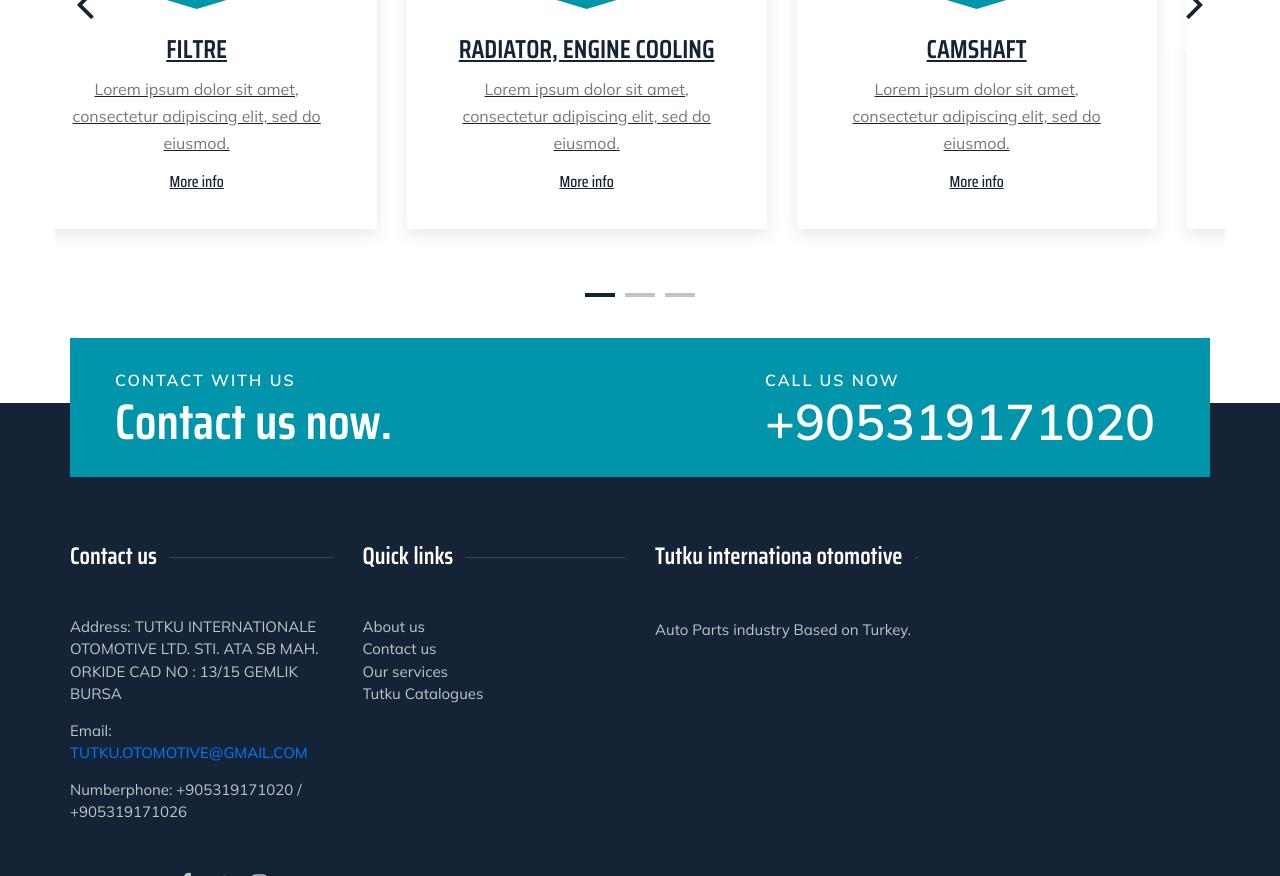
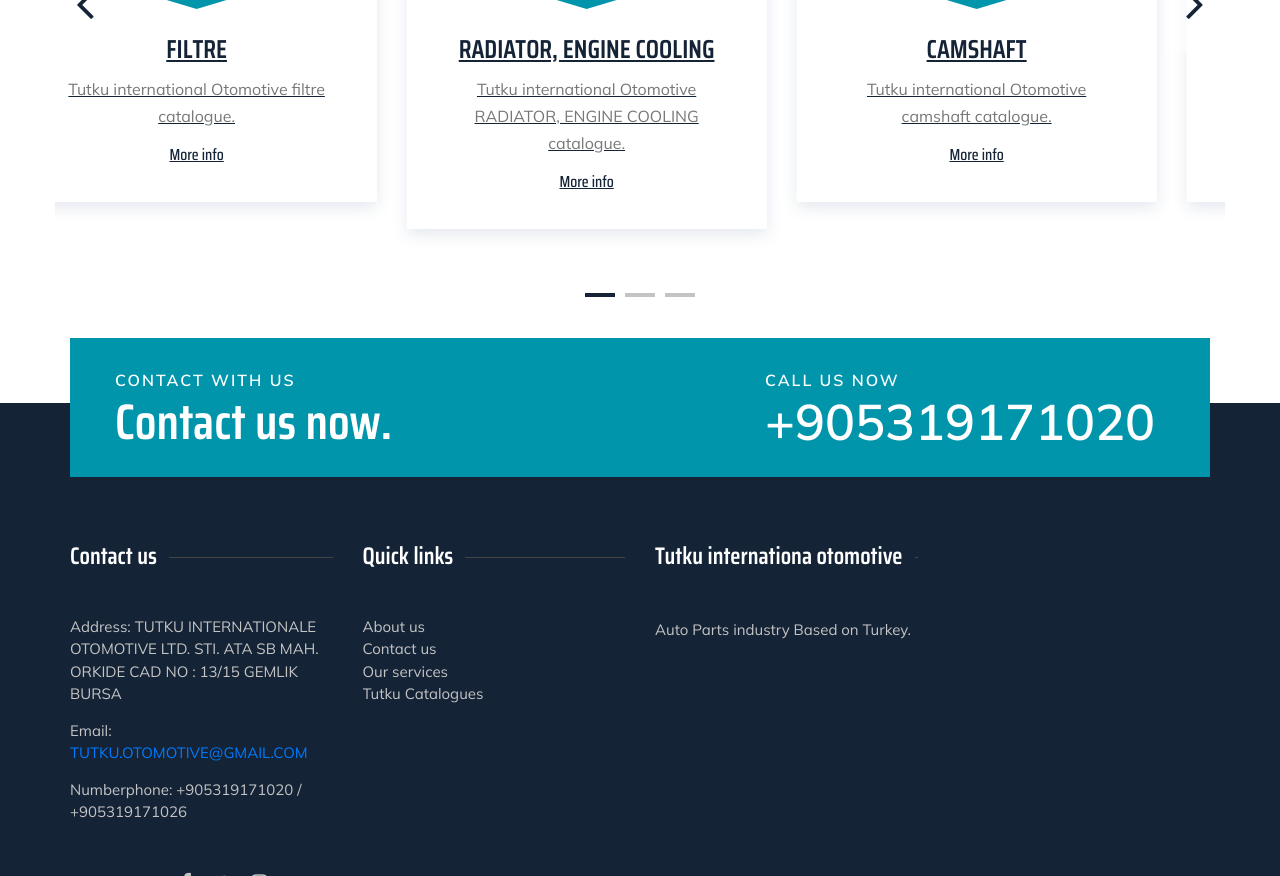
Before and after one commit to HamzaHammoudainova/Tutku-website, a website: page catalogue.html in a window 1280 px wide. Shown: the part 865-1741 px from the top of the page. Drawn offline with nearby package versions, Linux system fonts and the light colour scheme.

Commit message:
my changes

```diff
--- a/catalogue.html
+++ b/catalogue.html
@@ -227,7 +227,7 @@
                                         <span >TUTKU</span>
                                     </div>
                                     <h4>BRAKE PADS</h4>
-                                    <p>Lorem ipsum dolor sit amet, consectetur adipiscing elit, sed do eiusmod.</p>
+                                    <p>Tutku international Otomotive Brake pads catalogue.</p>
                                     <a href="#">More info</a>
                                 </div>
                             </div>
@@ -244,7 +244,7 @@
                                         <span >TUTKU</span>
                                     </div>
                                     <h4>FILTRE</h4>
-                                    <p>Lorem ipsum dolor sit amet, consectetur adipiscing elit, sed do eiusmod.</p>
+                                    <p>Tutku international Otomotive filtre catalogue.</p>
                                     <a href="#">More info</a>
                                 </div>
                             </div>
@@ -261,7 +261,7 @@
                                         <span >TUTKU</span>
                                     </div>
                                     <h4>RADIATOR, ENGINE COOLING</h4>
-                                    <p>Lorem ipsum dolor sit amet, consectetur adipiscing elit, sed do eiusmod.</p>
+                                    <p>Tutku international Otomotive RADIATOR, ENGINE COOLING catalogue.</p>
                                     <a href="#">More info</a>
                                 </div>
                             </div>
@@ -278,7 +278,7 @@
                                         <span >TUTKU</span>
                                     </div>
                                     <h4>CAMSHAFT</h4>
-                                    <p>Lorem ipsum dolor sit amet, consectetur adipiscing elit, sed do eiusmod.</p>
+                                    <p>Tutku international Otomotive camshaft catalogue.</p>
                                     <a href="#">More info</a>
                                 </div>
                             </div>
@@ -295,7 +295,7 @@
                                         <span >TUTKU</span>
                                     </div>
                                     <h4>SHOCK ABSORBER</h4>
-                                    <p>Lorem ipsum dolor sit amet, consectetur adipiscing elit, sed do eiusmod.</p>
+                                    <p>Tutku international Otomotive Shock absorber catalogue.</p>
                                     <a href="#">More info</a>
                                 </div>
                             </div>
@@ -313,7 +313,7 @@
                                             <span >TUTKU</span>
                                         </div>
                                         <h4>LIFTGATE CYLINDER </h4>
-                                        <p>Lorem ipsum dolor sit amet, consectetur adipiscing elit, sed do eiusmod.</p>
+                                        <p>Tutku international Otomotive Liftgate Cylinder catalogue.</p>
                                         <a href="#">More info</a>
                                     </div>
                             </div>
@@ -330,7 +330,7 @@
                                         <span >TUTKU</span>
                                     </div>
                                     <h4>DISK</h4>
-                                    <p>Lorem ipsum dolor sit amet, consectetur adipiscing elit, sed do eiusmod.</p>
+                                    <p>Tutku international Otomotive Disk catalogue.</p>
                                     <a href="#">More info</a>
                                 </div>
                             </div>
@@ -347,7 +347,7 @@
                                         <span >TUTKU</span>
                                     </div>
                                     <h4>SUSPENSION</h4>
-                                    <p>Lorem ipsum dolor sit amet, consectetur adipiscing elit, sed do eiusmod.</p>
+                                    <p>Tutku international Otomotive Suspension catalogue.</p>
                                     <a href="#">More info</a>
                                 </div>
                             </div>
```
